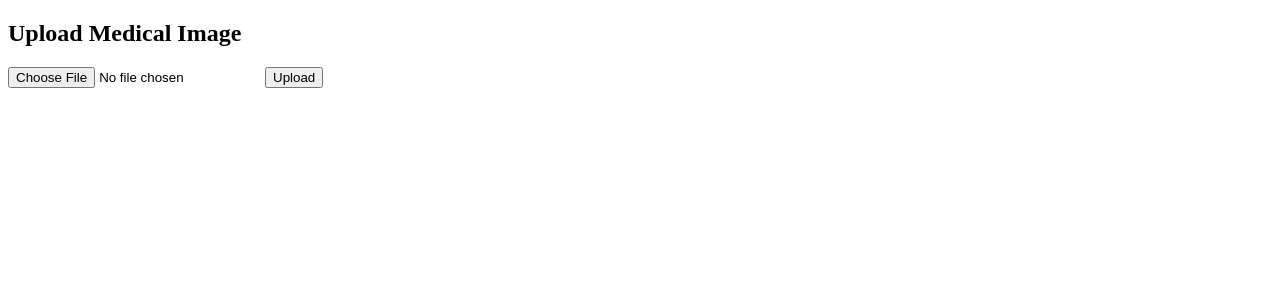
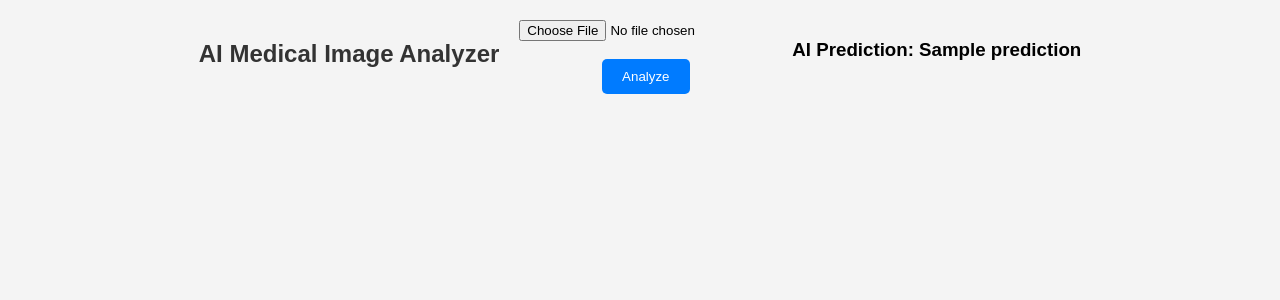
Before and after one commit to dshiva07/PneumoniaDetect, a Flask app: template templates/index.html in a window 1280 px wide. Shown: the top 300 px of the page. Run offline with Flask 3, Linux system fonts and the light colour scheme; the template is opened without the code that fills it: most values are stand-ins (such as "Sample title", 1, 10 or a date in 2020).

Commit message:
Added AI analyzer

```diff
--- a/app.py
+++ b/app.py
@@ -1,6 +1,7 @@
 from flask import Flask, render_template, request
 import os
 import cv2
+from werkzeug.utils import secure_filename
 
 app = Flask(__name__)
 
@@ -14,26 +15,51 @@ if not os.path.exists(UPLOAD_FOLDER):
 @app.route('/')
 def index():
     return render_template('index.html')
+
+
 @app.route('/upload', methods=['POST'])
 def upload():
     if 'image' not in request.files:
-        return 'No file part'
+        return render_template('index.html', error='No file part')
+
     file = request.files['image']
     if file.filename == '':
-        return 'No selected Image'
-    if file:
-        filename = file.filename
-        filepath = os.path.join(app.config['UPLOAD_FOLDER'], filename)
-        file.save(filepath)
-        # Process the image (e.g., convert to grayscale)
-        img = cv2.imread(filepath)
-        gray = cv2.cvtColor(img, cv2.COLOR_BGR2GRAY)
-        # Edge Detection using Canny
-        edges = cv2.Canny(gray, 100, 200)
+        return render_template('index.html', error='No selected Image')
 
-        processed_filename = 'processed_' + filename
-        processed_path = os.path.join(app.config['UPLOAD_FOLDER'], processed_filename)
-        cv2.imwrite(processed_path, edges
-                    )
-        return render_template('index.html', uploaded=filename, processed=processed_filename)
-if __name__ == '__main__':    app.run(debug=True)
+    if not file:
+        return render_template('index.html', error='Upload failed')
+
+    filename = secure_filename(file.filename)
+    filepath = os.path.join(app.config['UPLOAD_FOLDER'], filename)
+    file.save(filepath)
+
+    img = cv2.imread(filepath)
+    if img is None:
+        return render_template('index.html', error='Uploaded file is not a valid image')
+
+    gray = cv2.cvtColor(img, cv2.COLOR_BGR2GRAY)
+    mean_intensity = gray.mean()
+
+    if mean_intensity > 100:
+        prediction = "Normal"
+        print("The image is Normal.")
+    else:
+        prediction = "Abnormal"
+        print("The image is Abnormal.")
+
+    edges = cv2.Canny(gray, 100, 200)
+    processed_filename = 'processed_' + filename
+    processed_path = os.path.join(app.config['UPLOAD_FOLDER'], processed_filename)
+    cv2.imwrite(processed_path, edges)
+
+    print(f"Processed image saved as {processed_filename} | Prediction: {prediction}")
+    return render_template(
+        'index.html',
+        uploaded=filename,
+        processed=processed_filename,
+        prediction=prediction,
+    )
+
+
+if __name__ == '__main__':
+    app.run(debug=True)
--- a/requirements.txt
+++ b/requirements.txt
@@ -1,4 +1,3 @@
 flask
 opencv-python
 numpy
-matplotlib
--- a/templates/index.html
+++ b/templates/index.html
@@ -3,14 +3,51 @@
 <head>
     <meta charset="UTF-8">
     <meta name="viewport" content="width=device-width, initial-scale=1.0">
-    <title>AI Medical Image App</title>
+    <title>AI Medical Image Analyzer</title>
+    <style>
+        body {
+            font-family: Arial;
+            margin: 20px;
+            text-align: center;
+            background: #f4f4f4;
+        }
+        h2 {
+            color: #333;
+        }
+        form {
+            margin-bottom: 20px;
+        }
+        img {
+            border: 1px solid #ccc;
+            margin-top: 10px;
+            border-radius: 8px;
+        }
+        .container {
+            display: flex;
+            justify-content: center;
+            gap: 20px;
+        }
+        button {
+            padding: 10px 20px;
+            background-color: #007BFF;
+            color: white;
+            border: none;
+            border-radius: 5px;
+            cursor: pointer;
+        }
+    </style>
 </head>
 <body>
-    <h2>Upload Medical Image</h2>
+    <div class="container">
+    <h2>AI Medical Image Analyzer</h2>
     <form action="/upload" method="post" enctype="multipart/form-data">
         <input type="file" name="image" required>
-        <input type="submit" value="Upload">
+        <br><br>
+        <button type="submit" value="Analyze">Analyze</button>
     </form>
+    {% if error %}
+        <h3 style="color: red;">{{ error }}</h3>
+    {% endif %}
     {% if uploaded %}
         <h3>Original Image:</h3>
         <img src="{{ url_for('static', filename='uploads/' + uploaded) }}" alt="Uploaded Image" width="300">
@@ -19,5 +56,9 @@
         <h3>Processed Image:</h3>
         <img src="{{ url_for('static', filename='uploads/' + processed) }}" alt="Processed Image" width="300">
     {% endif %}
+{% if(prediction) %}
+    <h3>AI Prediction: {{ prediction }}</h3>
+{% endif %}
+</div>
 </body>
 </html>
```
Also changed, not shown: README.md.
